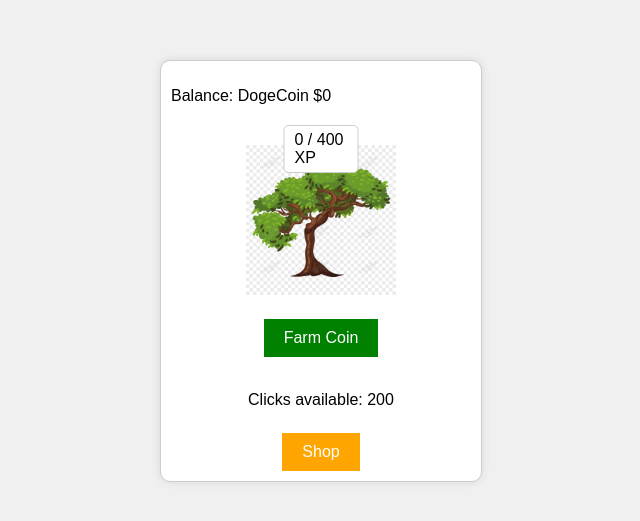
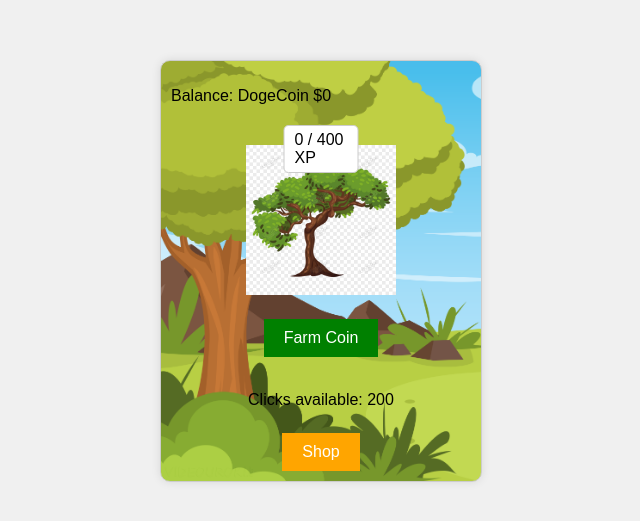
Before and after one commit to Max2409/cliker.github.io, a plain HTML site: page index.html in a window 1280 px wide. Shown: the part 129-650 px from the top of the page, without its empty margins (319-959 px from the left). Drawn offline with Linux system fonts and the light colour scheme.

Commit message:
index.html

```diff
--- a/index.html
+++ b/index.html
@@ -19,7 +19,8 @@
         #game-container {
             width: 300px; /* Adjust the width as needed */
             height: 400px; /* Adjust the height as needed */
-            background-color: white;
+            background-image: url('https://github.com/Max2409/cliker.github.io/blob/main/4_1857_%D0%A4%D0%BE%D0%BD_%D0%9B%D0%B5%D1%81.png'); /* Path to your background image */
+            background-size: cover;
             border: 1px solid #ccc;
             border-radius: 10px;
             display: flex;
@@ -32,7 +33,7 @@
         #tree {
             width: 150px;
             height: 150px;
-            background-image: url('tree.png');
+            background-image: url('tree.png'); /* Path to your tree image */
             background-size: cover;
             position: relative;
         }
```
